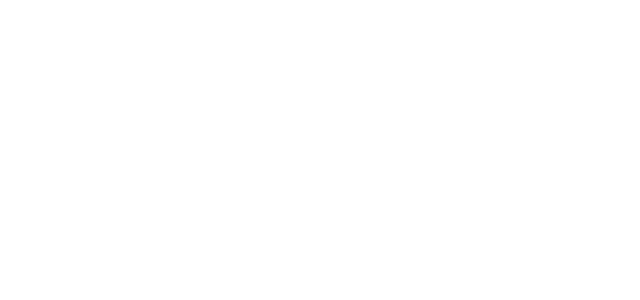
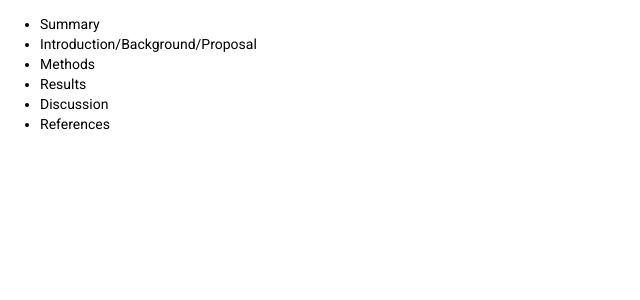
Before and after one commit to Buh-Buh-Buh/buh-buh-buh.github.io, an Angular app: page / in a window 1280 px wide. Shown: the top 300 px of the page, without its empty margins (0-640 px from the left). Built offline with nearby package versions, Linux system fonts and the light colour scheme.

Commit message:
Add components folder. Create main component

```diff
--- a/src/app/app-routing.module.ts
+++ b/src/app/app-routing.module.ts
@@ -1,10 +1,11 @@
 import { NgModule } from '@angular/core';
 import { Routes, RouterModule } from '@angular/router';
 import { AppComponent } from './app.component';
-import { ProjectProposalComponent } from './project-proposal/project-proposal.component';
+import { ProjectProposalComponent } from './components/project-proposal/project-proposal.component';
+import { MainComponent } from './components/main/main.component';
 
 const routes: Routes = [
-  { path: '', component: AppComponent },
+  { path: '', component: MainComponent },
   { path: 'proposal', component: ProjectProposalComponent }
 ];
 
--- a/src/app/app.module.ts
+++ b/src/app/app.module.ts
@@ -3,13 +3,15 @@ import { NgModule } from '@angular/core';
 
 import { AppRoutingModule } from './app-routing.module';
 import { AppComponent } from './app.component';
-import { ProjectProposalComponent } from './project-proposal/project-proposal.component';
+import { ProjectProposalComponent } from './components/project-proposal/project-proposal.component';
 import { BrowserAnimationsModule } from '@angular/platform-browser/animations';
+import { MainComponent } from './components/main/main.component';
 
 @NgModule({
   declarations: [
     AppComponent,
-    ProjectProposalComponent
+    ProjectProposalComponent,
+    MainComponent
   ],
   imports: [
     BrowserModule,
--- /dev/null
+++ b/src/app/components/main/main.component.html
@@ -0,0 +1,20 @@
+<ul>
+    <li>
+      Summary
+    </li>
+    <li>
+      Introduction/Background/Proposal
+    </li>
+    <li>
+      Methods
+    </li>
+    <li>
+      Results
+    </li>
+    <li>
+      Discussion
+    </li>
+    <li>
+      References
+    </li>
+  </ul>
--- /dev/null
+++ b/src/app/components/main/main.component.ts
@@ -0,0 +1,15 @@
+import { Component, OnInit } from '@angular/core';
+
+@Component({
+  selector: 'app-main',
+  templateUrl: './main.component.html',
+  styleUrls: ['./main.component.scss']
+})
+export class MainComponent implements OnInit {
+
+  constructor() { }
+
+  ngOnInit(): void {
+  }
+
+}
```
Also changed, not shown: src/app/components/main/main.component.scss (added), src/app/components/project-proposal/project-proposal.component.html (renamed from src/app/project-proposal/project-proposal.component.html), src/app/components/project-proposal/project-proposal.component.scss (added), src/app/components/project-proposal/project-proposal.component.ts (renamed from src/app/project-proposal/project-proposal.component.ts), 2 other files (tests, documents, lock files or other folders).
